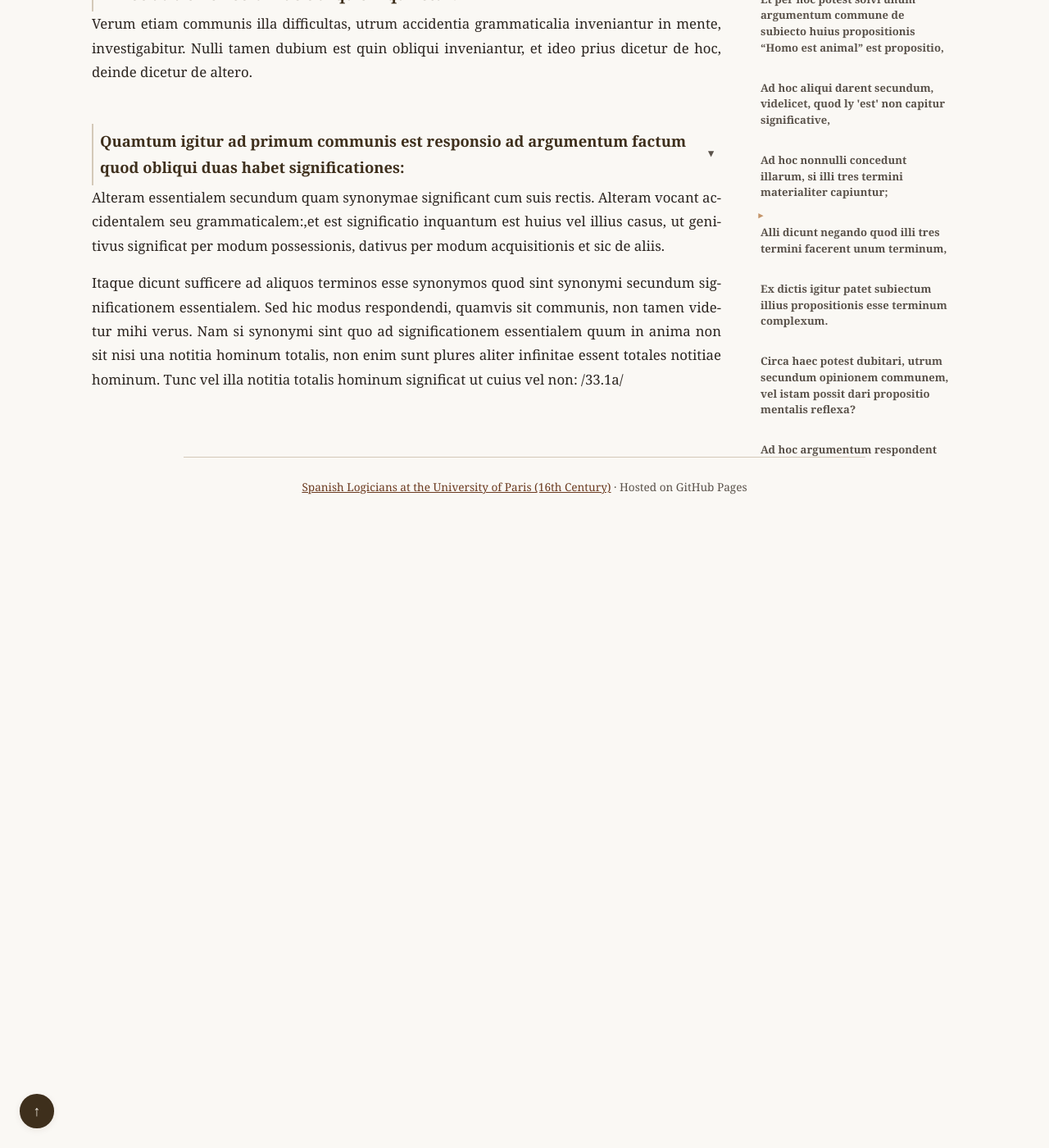
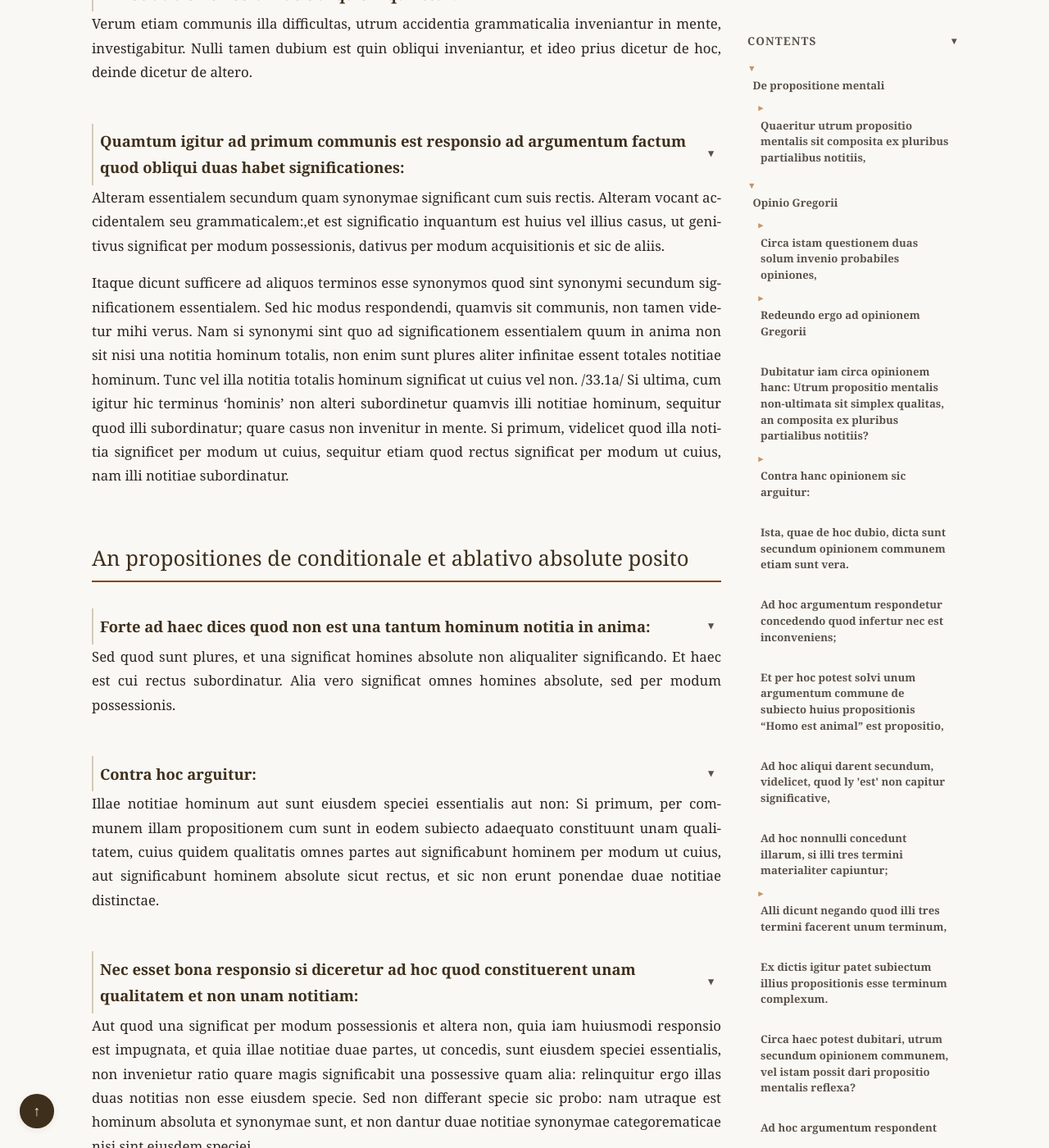
Before and after one commit to JoseBalado/Spanish-Logicians-at-the-University-of-Paris, a Jekyll site: the page built from philosophers/Fernando-de-Enzinas/Tractatus-de-compositione-propositionis-mentalis-1528.md, in a window 1280 px wide and 1400 px high, scrolled down 142300 px. Shown: the whole window at 82% size. Built offline with Jekyll 4.4.1, drawn with Linux system fonts in a browser that asks for light colours; before the commit the page ends 142930 px from its top, so only the background shows below that; some of the changed text lies outside the part shown.

Commit message:
Enzinas. Tractatus page 33.1

```diff
--- a/philosophers/Fernando-de-Enzinas/Tractatus-de-compositione-propositionis-mentalis-1528.md
+++ b/philosophers/Fernando-de-Enzinas/Tractatus-de-compositione-propositionis-mentalis-1528.md
@@ -2543,7 +2543,49 @@
 
 Alteram essentialem secundum quam synonymae significant cum suis rectis. Alteram vocant accidentalem seu grammaticalem:,et est significatio inquantum est huius vel illius casus, ut genitivus significat per modum possessionis, dativus per modum acquisitionis et sic de aliis.
 
-Itaque dicunt sufficere ad aliquos terminos esse synonymos quod sint synonymi secundum significationem essentialem. Sed hic modus respondendi, quamvis sit communis, non tamen videtur mihi verus. Nam si synonymi sint quo ad significationem essentialem quum in anima non sit nisi una notitia hominum totalis, non enim sunt plures aliter infinitae essent totales notitiae hominum. Tunc vel illa notitia totalis hominum significat ut cuius vel non: /33.1a/
+Itaque dicunt sufficere ad aliquos terminos esse synonymos quod sint synonymi secundum significationem essentialem. Sed hic modus respondendi, quamvis sit communis, non tamen videtur mihi verus. Nam si synonymi sint quo ad significationem essentialem quum in anima non sit nisi una notitia hominum totalis, non enim sunt plures aliter infinitae essent totales notitiae hominum. Tunc vel illa notitia totalis hominum significat ut cuius vel non. /33.1a/ Si ultima, cum igitur hic terminus 'hominis' non alteri subordinetur quamvis illi notitiae hominum, sequitur quod illi subordinatur; quare casus non invenitur in mente. Si primum, videlicet quod illa notitia significet per modum ut cuius, sequitur etiam quod rectus significat per modum ut cuius, nam illi notitiae subordinatur.
+
+# An propositiones de conditionale et ablativo absolute posito
+
+### Forte ad haec dices quod non est una tantum hominum notitia in anima:
+
+Sed quod sunt plures, et una significat homines absolute non aliqualiter significando. Et haec est cui rectus subordinatur. Alia vero significat omnes homines absolute, sed per modum possessionis.
+
+### Contra hoc arguitur:
+
+Illae notitiae hominum aut sunt eiusdem speciei essentialis aut non: Si primum, per communem illam propositionem cum sunt in eodem subiecto adaequato constituunt unam qualitatem, cuius quidem qualitatis omnes partes aut significabunt hominem per modum ut cuius, aut significabunt hominem absolute sicut rectus, et sic non erunt ponendae duae notitiae distinctae.
+
+### Nec esset bona responsio si diceretur ad hoc quod constituerent unam qualitatem et non unam notitiam:
+
+Aut quod una significat per modum possessionis et altera non, quia iam huiusmodi responsio est impugnata, et quia illae notitiae duae partes, ut concedis, sunt eiusdem speciei essentialis, non invenietur ratio quare magis significabit una possessive quam alia: relinquitur ergo illas duas notitias non esse eiusdem specie. Sed non differant specie sic probo: nam utraque est hominum absoluta et synonymae sunt, et non dantur duae notitiae synonymae categorematicae nisi sint eiusdem speciei.
+
+### Item illa notitia oblique significans de qua significatione importat modum significandi possessivum non de formali quia absoluta est:
+
+Nec de materiali quia tunc de materiali significaret possessive et homines, et sic naturaliter proprie significaret possessive, quare non esset accidentalis illa significatio.
+
+### Praeterea sequitur si habere notitiam hominum absolutam:
+
+Quod non possem formare mentale ultimatum huius propositionis "Asinus est hominis" quin haberem novam advertentiam circa homines, quod videtur absurdum. Sequela autem probatur: quia ad formandum illam propositionem oportet habere novam notitiam hominum distinctam specie a priori, quae sine nova advertentia non potest produci. /33.1b/
+
+### Praeterea aut potest perdere illam significationem accidentalem aut non:
+
+Si sic quaero qualiter se habet notitia illa hominum, et intellectus, quando eam acquirit, qualiter modo se habeat quando eam deperdit. Nec potest dari modus conveniens ad illud nam nihil additur ad significationem illam.
+
+Si dicas quod numquam perdet illam significationem sequitur quod dabitur aliqua determinatio sine determinabili, videlicet genitivus sine aliquo recto quod ipsi nequaquam concederent. Relinquitur ergo modum communem esse falsum. Nonnulli conantur hunc modum defendere, Sed non viderunt haec argumenta, sed solvunt alia quae nihil valent.
+
+### Multorum fuit modus communis rectum et obliquum non esse synonymos:
+
+Quorum modus in his consistit propositionibus. Prima quilibet genitivus termini absoluti est terminus connotativus significans rem, connotando quod aliqualiter se habeat in ordine ad rem significatam per suum rectum, ut ly 'hominis' significat aliquid connotando quod possideatur ab homine. Haec propositio sic probatur quicumque genitivus importat comparationem rei ad rem significatam per suum rectum; ergo significabit illa cum omnis notitia comparativa repraesentet utrunque extremum.
+
+Probatur antecedens quia hoc totum 'equus hominis' importat comparationem et non ratione recti; ergo ratione illius obliqui, et per consequens erit connotativus. Haec ratio non est manifesta, nam dicetur illud aggregatum importare comparationem et nullam partem illam importare quemadmodum haec propositio "Homo est animal" importat comparationem, et nulla pars illam importat. Posset etiam dici quod non proprie importat comparationem, nam notitia comparativa debet esse propositio.
+
+### Secunda ratio qua probant illam propositionem est:
+
+Vel ly 'hominis' significat sicut ly 'homo' vel per modum possidentis modo proprium, quia tunc ly 'homo' et ly 'hominis' essent synonymi, quod est falsum, nam tunc loco unius liceret ponere reliquum, quod est falsum; nec secundum est dicendum, quia significat hominem per modum possidentis. Ergo significat ipsum in ordine ad rem possessam, quare significat rem possessam.
+
+### Haec etiam secunda ratio non probat conclusionem:
+
+Nam ex primo nihil infertur, quia communiter conceditur illos terminos /33.2a/
 
 <!--
 ## Apparatus Criticus Reference
```
Also changed, not shown: other parts of philosophers/Fernando-de-Enzinas/Tractatus-de-compositione-propositionis-mentalis-1528.md (+1 -0 lines).
